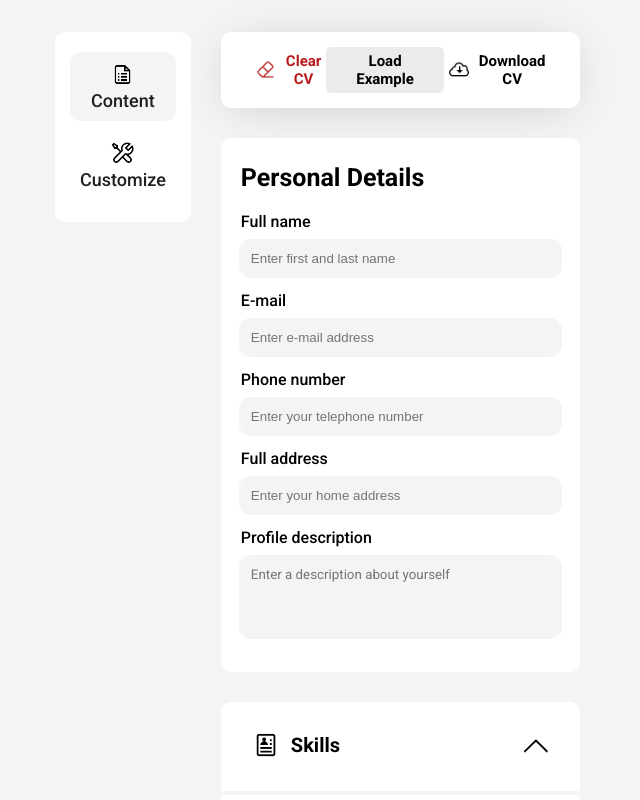
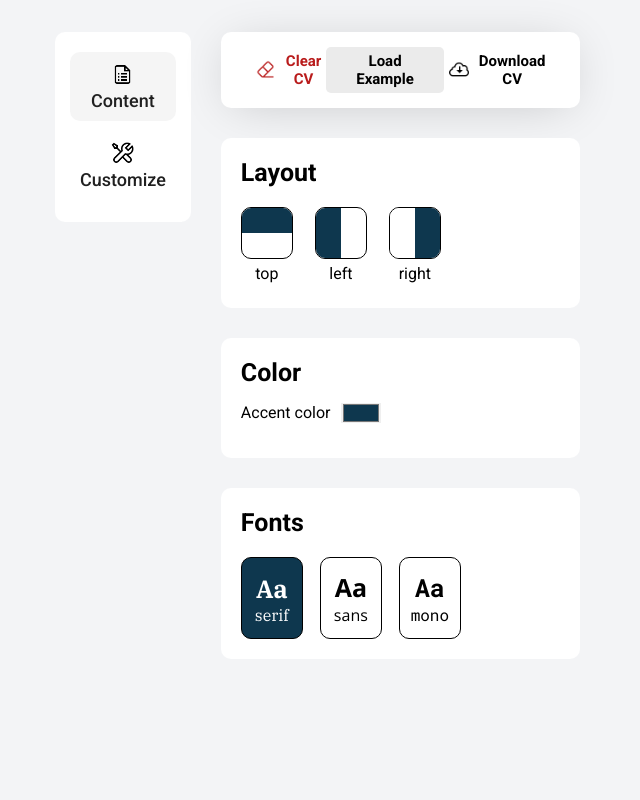
Before and after one commit to coolleighton/MyCVBuilder, a React (Vite) app: page / in a window 1280 px wide. Shown: the top 800 px of the page, without its empty margins (73-713 px from the left). Built offline with nearby package versions, Linux system fonts and the light colour scheme; the HTML template or start-up script is replaced by a standard one.

Commit message:
added customisation UI

```diff
--- a/index.html
+++ b/index.html
@@ -3,10 +3,10 @@
   <head>
     <meta charset="UTF-8" />
     <link rel="icon" type="image/svg+xml" href="/vite.svg" />
+    <meta name="viewport" content="width=device-width, initial-scale=1.0" />
     <link rel="preconnect" href="https://fonts.googleapis.com">
-    <link rel="preconnect" href="https://fonts.gstatic.com" crossorigin>
-    <link href="https://fonts.googleapis.com/css2?family=Roboto:ital,wght@0,300;0,400;0,500;0,700;0,900;1,100;1,300;1,400;1,500;1,700;1,900&display=swap" rel="stylesheet">
-    <meta name="viewport" content="width=device-width, initial-scale=1.0" />
+<link rel="preconnect" href="https://fonts.gstatic.com" crossorigin>
+<link href="https://fonts.googleapis.com/css2?family=IBM+Plex+Serif:wght@100;200;300;400;500;600;700&family=Open+Sans:wght@300;400;500;600;700;800&family=Roboto+Mono:wght@100;200;300;400;500;600;700&family=Roboto:wght@300;400;500;700;900&display=swap" rel="stylesheet">
     <title>CV Builder</title>
   </head>
   <body>
--- a/src/App.css
+++ b/src/App.css
@@ -7,3 +7,7 @@
   grid-row-gap: 30px;
   border: 2px solid transparent;
 }
+
+.content {
+  display: none;
+}
--- a/src/App.jsx
+++ b/src/App.jsx
@@ -5,18 +5,27 @@ import ContentSection from "./components/ContentSection";
 import EducationSection from "./components/EducationSection";
 import ExperienceSection from "./components/ExperienceSection";
 import SkillsSection from "./components/SkillsSection";
+import CustomizeLayout from "./components/CustomiseLayout";
+import CustomizeColors from "./components/CustomiseColors";
+import CustomiseFont from "./components/CustomiseFont";
 
 function App() {
   return (
     <div className="mainDiv">
       <CustomButtons></CustomButtons>
-      <div>
+      <div className="content">
         <RenderSaveLoadClearButtons></RenderSaveLoadClearButtons>
         <ContentSection></ContentSection>
         <SkillsSection></SkillsSection>
         <EducationSection></EducationSection>
         <ExperienceSection></ExperienceSection>
       </div>
+      <div className="customization">
+        <RenderSaveLoadClearButtons></RenderSaveLoadClearButtons>
+        <CustomizeLayout></CustomizeLayout>
+        <CustomizeColors></CustomizeColors>
+        <CustomiseFont></CustomiseFont>
+      </div>
     </div>
   );
 }
--- /dev/null
+++ b/src/components/CustomiseColors.jsx
@@ -0,0 +1,17 @@
+import styles from "../styles/CustomiseColors.css";
+
+function CustomizeColors() {
+  return (
+    <>
+      <div className="customizeColors">
+        <h1>Color</h1>
+        <div>
+          <p>Accent color</p>
+          <input value="#0E374E" className="colorPicker" type="color"></input>
+        </div>
+      </div>
+    </>
+  );
+}
+
+export default CustomizeColors;
--- /dev/null
+++ b/src/components/CustomiseFont.jsx
@@ -0,0 +1,83 @@
+import styles from "../styles/CustomiseFont..css";
+import { useState } from "react";
+
+function CustomiseFont() {
+  /* Font families
+
+font-family: 'IBM Plex Serif', serif;
+font-family: 'Open Sans', sans-serif;
+font-family: 'Roboto', sans-serif;
+font-family: 'Roboto Mono', monospace;
+
+*/
+
+  const whiteColor = "white";
+  const blackColor = "black";
+  const blueColor = "#0E374E";
+
+  const [serifActive, setSerifActive] = useState(true);
+  const [sansActive, setSansActive] = useState(false);
+  const [monoActive, setMonoActive] = useState(false);
+
+  const handleClickSerif = () => {
+    if (!serifActive) {
+      setSerifActive(true);
+      setSansActive(false);
+      setMonoActive(false);
+    }
+  };
+
+  const handleClickSans = () => {
+    if (!sansActive) {
+      setSerifActive(false);
+      setSansActive(true);
+      setMonoActive(false);
+    }
+  };
+
+  const handleClickMono = () => {
+    if (!monoActive) {
+      setSerifActive(false);
+      setSansActive(false);
+      setMonoActive(true);
+    }
+  };
+
+  return (
+    <>
+      <div className="CustomiseFonts">
+        <h1>Fonts</h1>
+        <div className="fontsDiv">
+          <div
+            style={{ backgroundColor: serifActive ? blueColor : whiteColor }}
+            onClick={handleClickSerif}
+            className="serif"
+          >
+            <h1 style={{ color: serifActive ? whiteColor : blackColor }}>Aa</h1>
+            <p style={{ color: serifActive ? whiteColor : blackColor }}>
+              serif
+            </p>
+          </div>
+          <div
+            style={{ backgroundColor: sansActive ? blueColor : whiteColor }}
+            onClick={handleClickSans}
+            className="sans"
+          >
+            <h1 style={{ color: sansActive ? whiteColor : blackColor }}>Aa</h1>
+            <p style={{ color: sansActive ? whiteColor : blackColor }}>sans</p>
+          </div>
+          <div
+            style={{ backgroundColor: monoActive ? blueColor : whiteColor }}
+            onClick={handleClickMono}
+            className="mono"
+          >
+            <h1 style={{ color: monoActive ? whiteColor : blackColor }}>Aa</h1>
+            <p style={{ color: monoActive ? whiteColor : blackColor }}>mono</p>
+          </div>
+        </div>
+      </div>
+    </>
+  );
+}
+
+export default CustomiseFont;
--- /dev/null
+++ b/src/components/CustomiseLayout.jsx
@@ -0,0 +1,36 @@
+import styles from "../styles/CustomizeLayout.css";
+
+function CustomizeLayout() {
+  return (
+    <>
+      <div className="customizeLayout">
+        <h1>Layout</h1>
+        <div className="layoutsDiv">
+          <div className="layoutCont">
+            <div className="topLayout palette">
+              <div className="topDivColor"></div>
+              <div></div>
+            </div>
+            <p>top</p>
+          </div>
+          <div className="layoutCont">
+            <div className="leftLayout palette">
+              <div className="leftDivColor"></div>
+              <div></div>
+            </div>
+            <p>left</p>
+          </div>
+          <div className="layoutCont">
+            <div className="rightLayout palette">
+              <div className="whiteDivColor"></div>
+              <div className="rightDivColor"></div>
+            </div>
+            <p>right</p>
+          </div>
+        </div>
+      </div>
+    </>
+  );
+}
+
+export default CustomizeLayout;
--- /dev/null
+++ b/src/styles/CustomiseColors.css
@@ -0,0 +1,39 @@
+.customizeColors {
+  margin-top: 30px;
+  display: flex;
+  flex-direction: column;
+  padding: 20px;
+  background-color: white;
+  border-radius: 10px;
+}
+
+.customizeColors h1 {
+  margin: 0;
+  font-size: 25px;
+}
+
+.customizeColors div {
+  display: flex;
+  justify-content: left;
+  align-items: center;
+}
+
+.customizeColors div p {
+  margin-right: 10px;
+}
+
+.colorPicker {
+  width: 40px;
+  height: 20px;
+  border: none;
+  cursor: pointer;
+}
+
+.colorPicker:hover {
+  scale: 1.1;
+  transition: 0.3s;
+}
+
+.colorPicker::-webkit-color-swatch-wrapper {
+  padding: 0;
+}
--- /dev/null
+++ b/src/styles/CustomiseFont..css
@@ -0,0 +1,55 @@
+.CustomiseFonts {
+  margin-top: 30px;
+  display: flex;
+  flex-direction: column;
+  padding: 20px;
+  background-color: white;
+  border-radius: 10px;
+}
+
+.CustomiseFonts h1 {
+  margin: 0;
+  font-size: 25px;
+}
+
+.fontsDiv {
+  margin-top: 20px;
+  display: flex;
+  justify-content: space-between;
+  width: 220px;
+}
+
+.fontsDiv div {
+  border: 1px solid black;
+  padding: 10px;
+  border-radius: 10px;
+  height: 60px;
+  width: 40px;
+  display: flex;
+  flex-direction: column;
+  justify-content: center;
+  align-items: center;
+}
+
+.fontsDiv div:hover {
+  scale: 1.1;
+  transition: 0.3s;
+  cursor: pointer;
+}
+
+.fontsDiv div p,
+.fontsDiv div h1 {
+  margin: 0;
+}
+
+.mono {
+  font-family: "Roboto Mono", monospace;
+}
+
+.serif {
+  font-family: "IBM Plex Serif", serif;
+}
+
+.sans {
+  font-family: "Open Sans", sans-serif;
+}
--- /dev/null
+++ b/src/styles/CustomizeLayout.css
@@ -0,0 +1,91 @@
+.customizeLayout {
+  margin-top: 30px;
+  display: flex;
+  flex-direction: column;
+  padding: 20px;
+  background-color: white;
+  border-radius: 10px;
+}
+
+.customizeLayout h1 {
+  margin: 0 0 20px 0;
+  font-size: 25px;
+}
+
+.layoutsDiv {
+  display: flex;
+  justify-content: space-between;
+  width: 200px;
+}
+
+.layoutCont {
+  display: flex;
+  flex-direction: column;
+  align-items: center;
+  cursor: pointer;
+}
+
+.layoutCont:hover {
+  scale: 1.1;
+  transition: 0.3s;
+}
+
+.layoutCont p {
+  margin: 5px;
+}
+
+.topLayout,
+.leftLayout,
+.rightLayout {
+  width: 50px;
+  height: 50px;
+  border-radius: 10px;
+}
+
+.topLayout p,
+.leftLayout p,
+.rightLayout p {
+  margin: 0;
+}
+
+.palette {
+  border: 1px solid black;
+}
+
+.rightLayout {
+  display: flex;
+}
+
+.rightDivColor {
+  background-color: #0e374e;
+  width: 50%;
+  height: 100%;
+  border-bottom-right-radius: 9px;
+  border-top-right-radius: 9px;
+}
+
+.whiteDivColor {
+  background-color: white;
+  width: 50%;
+  height: 100%;
+  border-bottom-left-radius: 9px;
+  border-top-left-radius: 9px;
+}
+
+.leftDivColor {
+  background-color: #0e374e;
+  width: 50%;
+  height: 100%;
+  border-bottom-left-radius: 9px;
+  border-top-left-radius: 9px;
+}
+
+.topDivColor {
+  display: flex;
+  flex-direction: column;
+  background-color: #0e374e;
+  width: 100%;
+  height: 50%;
+  border-top-right-radius: 9px;
+  border-top-left-radius: 9px;
+}
```
Also changed, not shown: src/index.css (+10 -1 lines).
